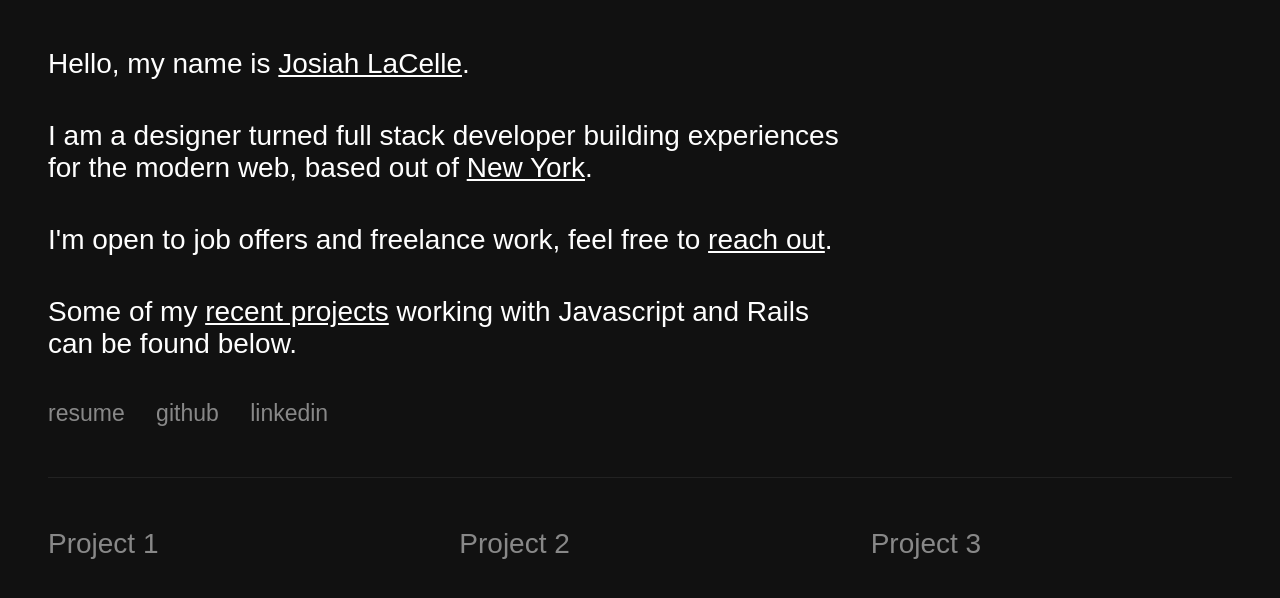
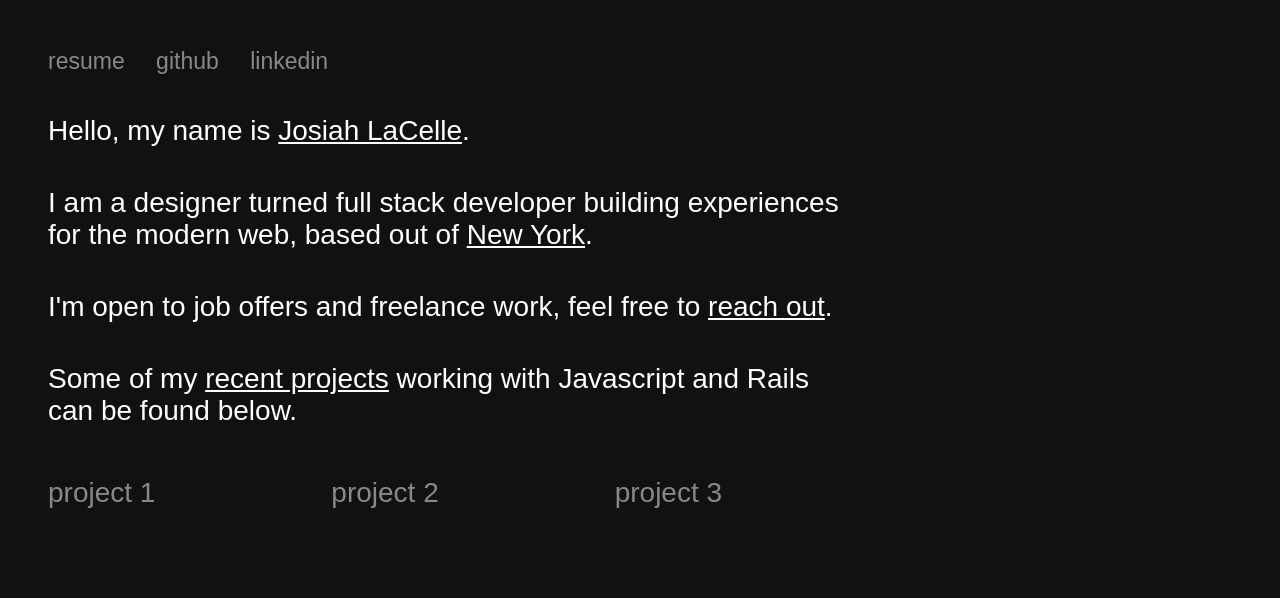
Before and after one commit to codecratic/Personal-Website, a plain HTML site: page index.html in a window 1280 px wide. Drawn offline with Linux system fonts and the light colour scheme; a web font is replaced by a local one.

Commit message:
Simplify styling and move nav to top

```diff
--- a/index.html
+++ b/index.html
@@ -7,6 +7,11 @@
     </head>
     <body>
         <main>
+                <nav class="links">
+                    <a href="#assets/resume.pdf" target="_blank">resume</a>
+                    <a href="https://github.com/jlacelle" target="_blank">github</a>
+                    <a href="https://www.linkedin.com/in/lacelle/" target="_blank">linkedin</a>
+                </nav>
                 <header class="about">
                     <p>
                       Hello, my name is <a href="#about.html">Josiah LaCelle</a>.
@@ -19,23 +24,17 @@
                     </p>
                     <p>Some of my <a href="">recent projects</a> working with Javascript and Rails can be found below.</p>
                 </header>
-                <nav class="links">
-                    <a href="#assets/resume.pdf" target="_blank">resume</a>
-                    <a href="https://github.com/jlacelle" target="_blank">github</a>
-                    <a href="https://www.linkedin.com/in/lacelle/" target="_blank">linkedin</a>
-                </nav>
-        </main>
-        <hr>
                 <footer class="flex">
                     <div class="project">
-                <a href="#">Project 1</a>
+                        <a href="#">project 1</a>
                     </div>
                     <div class="project">
-                <a href="#">Project 2</a>
+                        <a href="#">project 2</a>
                     </div>
                     <div class="project">
-                <a href="#">Project 3</a>
+                        <a href="#">project 3</a>
                     </div>
                 </footer>
+        </main>
     </body>
 </html>
--- a/style.css
+++ b/style.css
@@ -50,6 +50,7 @@ html, body {
 
 .about p {
     margin-bottom: 40px;
+    margin-top: 40px;
 }
 
 .about a {
@@ -63,19 +64,7 @@ html, body {
     -webkit-text-decoration-color: #888;
 }
 
-/* Project links */
-hr {
-  height: 1px;
-  border: none;
-  margin-top: 50px;
-  background-color: #222;
-}
-
-ul {
-  list-style: none;
-}
-
-/* Footer links */
+/* Nav links */
 
 .links {
     font-size: var(--link-size);
@@ -96,9 +85,17 @@ ul {
 
 /* Create basic flexbox for projects */
 
+hr {
+  height: 1px;
+  border: none;
+  margin-top: 50px;
+  background-color: #222;
+}
+
 .flex {
   gap: 50px;
   margin-top: 50px;
+  max-width: 800px;
   display: flex;
   font-size: var(--text-size);
 }
```
Lines whose indentation alone changed are shown as unchanged.
